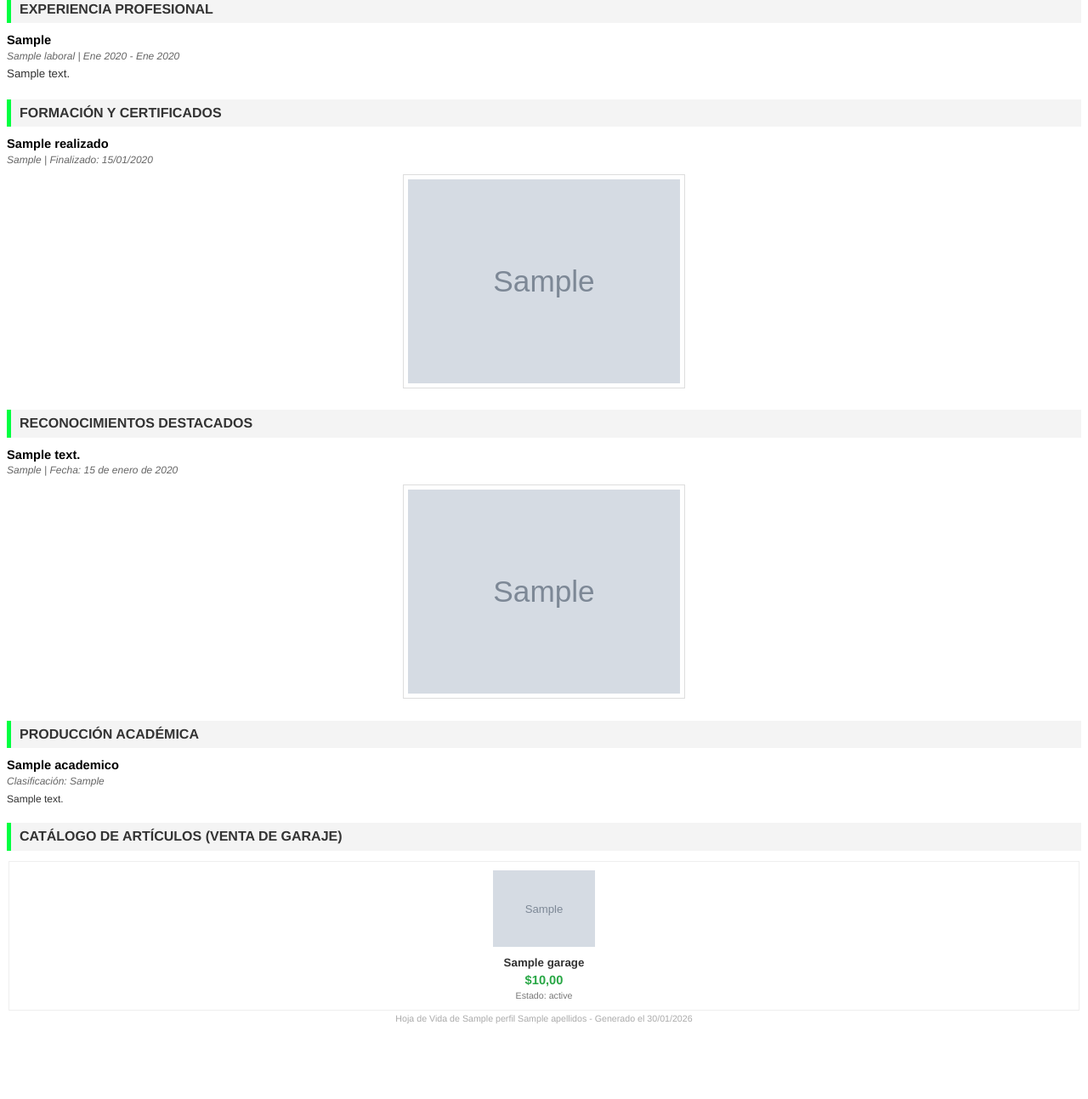
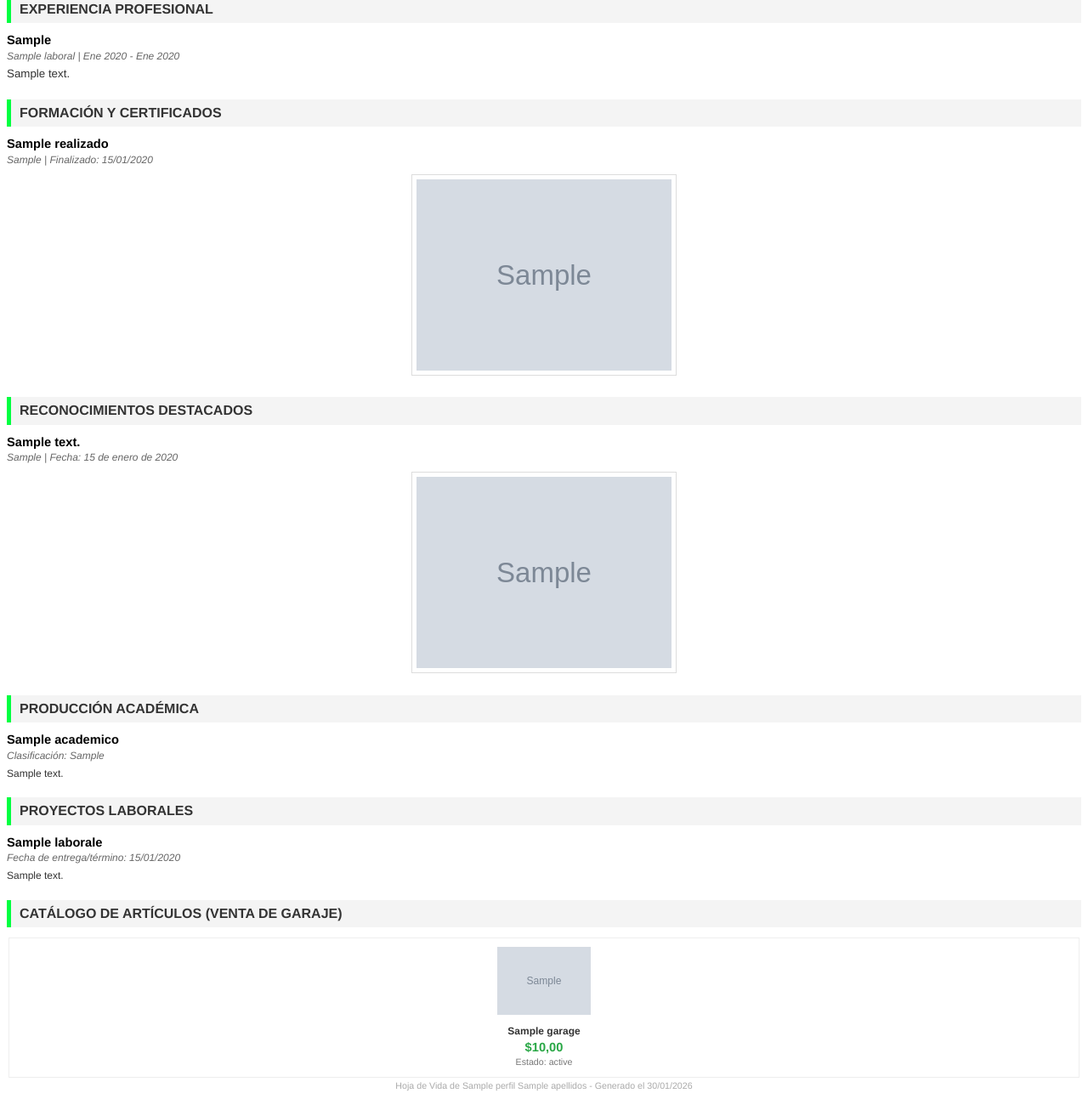
Before and after one commit to AlexAragundiUwU/HojaDeVidaAlex2, a Django app: template Perfil/templates/cv_print.html in a window 1280 px wide. Shown: the part 162-1455 px from the top of the page at 85% size. Before the commit the page ends 1367 px from the top, so only its background shows below. Run offline with Django 5.2, Linux system fonts and the light colour scheme; tables that the repository leaves empty hold one stand-in row (values such as "Sample post"); the template is opened without the code that fills it: values that come from a table or form of the project are taken from there, most other values are stand-ins (such as "Sample title", 1, 10 or a date in 2020); grey boxes marked "Sample" are stand-in pictures.

Commit message:
Corregido proyectos y hoja en blanco en PDF

```diff
--- a/Perfil/templates/cv_print.html
+++ b/Perfil/templates/cv_print.html
@@ -3,7 +3,7 @@
 <head>
     <meta charset="UTF-8">
     <style>
-        /* Reglas obligatorias para xhtml2pdf */
+        /* Configuraciones para xhtml2pdf */
         @page {
             size: A4;
             margin: 1.5cm;
@@ -56,13 +56,13 @@
         .item-title { font-weight: bold; font-size: 11pt; color: #000; }
         .item-meta { color: #666; font-size: 9pt; font-style: italic; margin-bottom: 4px; }
 
-        /* Contenedores de Certificados */
+        /* Contenedores de Certificados e Imágenes */
         .cert-container {
             margin-top: 8px;
             text-align: center;
         }
         .cert-img {
-            width: 320px;
+            width: 300px;
             border: 1px solid #ddd;
             padding: 5px;
         }
@@ -80,8 +80,8 @@
             vertical-align: top;
         }
         .garage-img {
-            width: 120px;
-            height: 90px;
+            width: 110px;
+            height: 80px;
         }
         .price {
             color: #28a745;
@@ -93,6 +93,11 @@
             text-align: center;
             font-size: 8pt;
             color: #aaa;
+        }
+
+        /* Salto de página forzado */
+        .pdf-page-break {
+            page-break-before: always;
         }
     </style>
 </head>
@@ -117,7 +122,7 @@
         </tr>
     </table>
 
-    <!-- EXPERIENCIA -->
+    <!-- EXPERIENCIA LABORAL -->
     {% if experiencias %}
     <h2>Experiencia Profesional</h2>
     {% for exp in experiencias %}
@@ -129,7 +134,7 @@
     {% endfor %}
     {% endif %}
 
-    <!-- CURSOS CON CERTIFICADOS -->
+    <!-- CURSOS Y CERTIFICADOS -->
     {% if cursos %}
     <h2>Formación y Certificados</h2>
     {% for curso in cursos %}
@@ -145,7 +150,7 @@
     {% endfor %}
     {% endif %}
 
-    <!-- RECONOCIMIENTOS -->
+    <!-- LOGROS Y RECONOCIMIENTOS -->
     {% if logros %}
     <h2>Reconocimientos Destacados</h2>
     {% for rec in logros %}
@@ -173,9 +178,21 @@
     {% endfor %}
     {% endif %}
 
-    <!-- VENTA DE GARAJE -->
+    <!-- PROYECTOS LABORALES -->
+    {% if proyectos %}
+    <h2>Proyectos Laborales</h2>
+    {% for proyecto in proyectos %}
+    <div class="section">
+        <div class="item-title">{{ proyecto.nombreproducto }}</div>
+        <div class="item-meta">Fecha de entrega/término: {{ proyecto.fechaproducto|date:"d/m/Y" }}</div>
+        <div style="font-size: 9pt;">{{ proyecto.descripcion }}</div>
+    </div>
+    {% endfor %}
+    {% endif %}
+
+    <!-- VENTA DE GARAJE (INICIO EN NUEVA PÁGINA) -->
     {% if garage %}
-    <div style="page-break-before: always;"></div>
+    <div class="pdf-page-break"></div>
     <h2>Catálogo de Artículos (Venta de Garaje)</h2>
     <table class="garage-table">
         {% for item in garage %}
@@ -184,7 +201,7 @@
                 {% if item.imagen %}
                     <img src="{{ item.imagen.url }}" class="garage-img"><br>
                 {% endif %}
-                <div style="font-weight: bold; margin-top: 5px;">{{ item.nombreproducto }}</div>
+                <div style="font-weight: bold; margin-top: 5px; font-size: 9pt;">{{ item.nombreproducto }}</div>
                 <div class="price">${{ item.valordelbien }}</div>
                 <div style="font-size: 8pt; color: #777;">Estado: {{ item.estadoproducto }}</div>
             </td>
```
Also changed, not shown: Perfil/views.py (+21 -90 lines).
